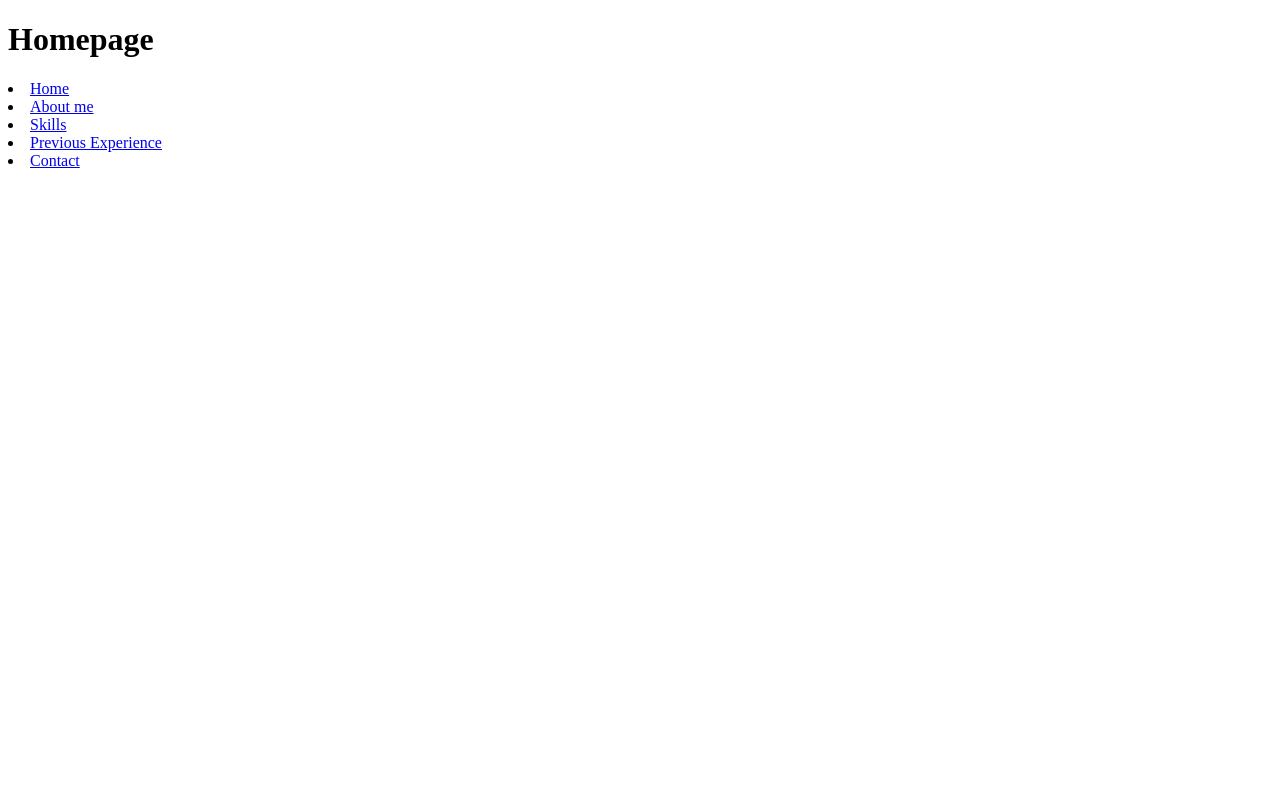
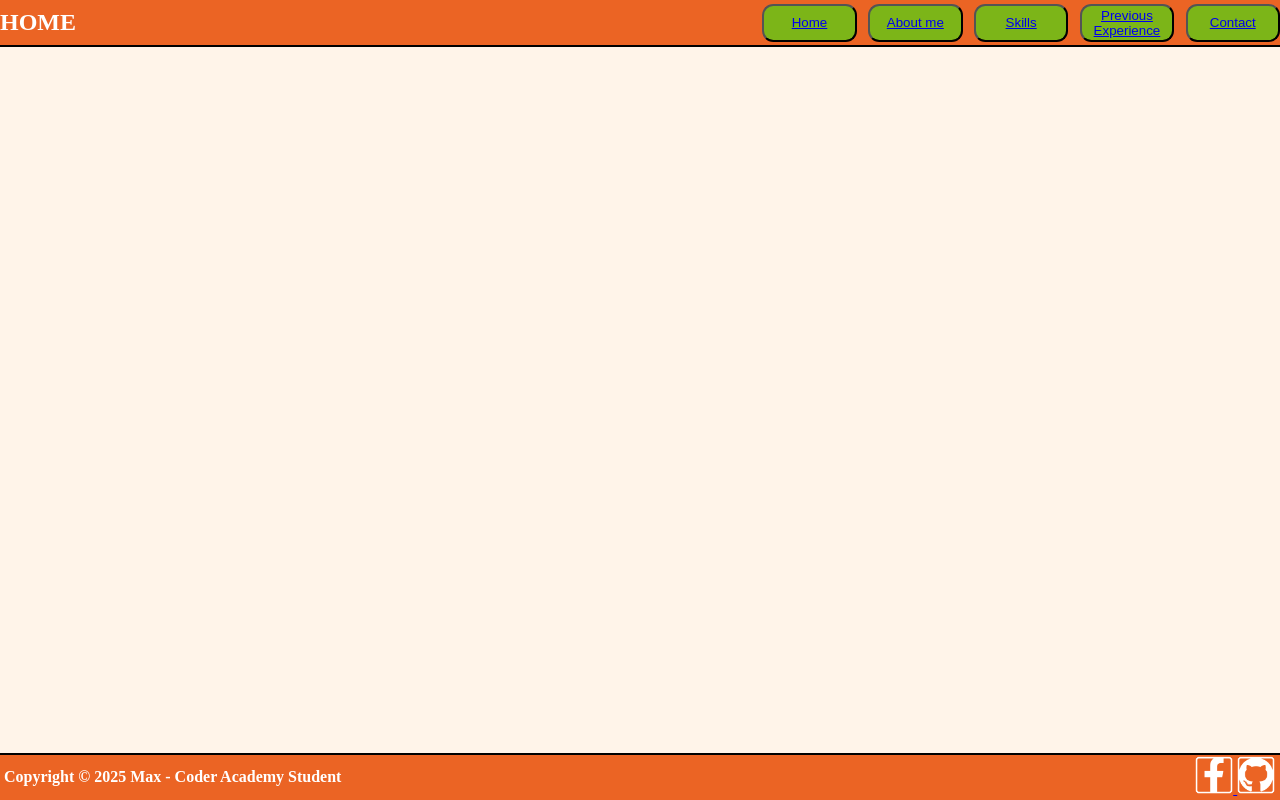
Before and after one commit to maxmoeller-147/Assesment, a plain HTML site: page src/index.html in a window 1280 px wide. Drawn offline with Linux system fonts and the light colour scheme.

Commit message:
creation of Header, Background and Footer

```diff
--- a/src/index.html
+++ b/src/index.html
@@ -4,36 +4,57 @@
     <meta charset="UTF-8">
     <meta name="viewport" content="width=device-width, initial-scale=1.0">
     <title>Max Moeller</title>
+
+    <link rel="stylesheet" href="./styles/home.css">
 </head>
 <body>
-    <h1>Homepage</h1>
+    <header>
     <nav>
-        <li>
+          <h1>HOME</h1>
+        <button>
             <a href="./index.html">
                 Home
             </a>
-        </li>
-        <li>
+        </button>
+        <button>
             <a href="./About.html">
                 About me
             </a>
-        </li>
-        <li>
+        </button>
+        <button>
             <a href="./Skills.html">
                 Skills
             </a>
-        </li>
-        <li>
+        </button>
+        <button>
             <a href="./PreviousExperience.html">
                 Previous Experience
             </a>
-        </li>
-        <li>
+        </button>
+        <button>
             <a href="./Contact.html">
                 Contact
             </a>
-        </li>
+        </button>
     </nav>
+     </header>
 
+
+
+
+
+    <footer>
+        <h4 class="FooterTitle">Copyright &#169; 2025 Max - Coder Academy Student</h4>
+       <ul class="LinksSocial">
+        <a href="https://www.facebook.com/maximo.acosta.18/" target="_blank" rel="noopener noreferrer">
+            <img class="FacebookFooter" src="images/facebooklogo.png" alt="facebooklogo">
+         </a>
+
+         <a  href="https://github.com/maxmoeller-147" target="_blank" rel="noopener noreferrer">
+            <img class="GithubFooter" src="images/githublogo.png" alt="githublogo">
+         </a>
+       </ul>
+     </footer>
 </body>
+
 </html>
--- /dev/null
+++ b/src/styles/home.css
@@ -0,0 +1,71 @@
+:root {
+    background-color: #fff4e9
+}
+:first-child {
+        margin-right: auto;
+    }
+
+
+   nav {
+    color: white;
+    align-items: center;
+    border-bottom: solid 2px black ;
+    display: flex;
+    justify-content: end;
+    height: 1.2cm;
+    background-color: #EB6424;
+    button {
+        border-radius: 0.3cm;
+        height: 1cm;
+        width: 2.5cm;
+        margin-left: 0.3cm;
+        align-items: center;
+        background-color: #7CB518;
+    }
+    button:hover {
+        background-color: #fff4e9;
+    }
+}
+
+body {
+    width: 100%;
+    height: 100%;
+    margin: 0;
+}
+
+footer {
+    display: flex;
+    justify-content: flex-end;
+    align-items: center;
+    color: white;
+    position: absolute;
+    right: 0;
+    bottom: 0;
+    left: 0;
+    border-top: solid 2px black;
+	background-color: #EB6424;
+	height: 1.2cm;
+	text-align: center;
+
+    .FooterTitle {
+        margin-left: 4px;
+    }
+    .LinksSocial {
+        margin-right: 5px;
+    }
+    .FacebookFooter {
+        height: 1cm;
+        width: 1cm;
+    }
+    .GithubFooter {
+        height: 1cm;
+        width: 1cm;
+}
+}
+
+.FacebookFooter:hover {
+    background-color: #7CB518;
+}
+.GithubFooter:hover {
+    background-color: #7CB518;
+}
```
Also changed, not shown: src/images/facebooklogo.png (added), src/images/githublogo.png (added), 2 other files.
